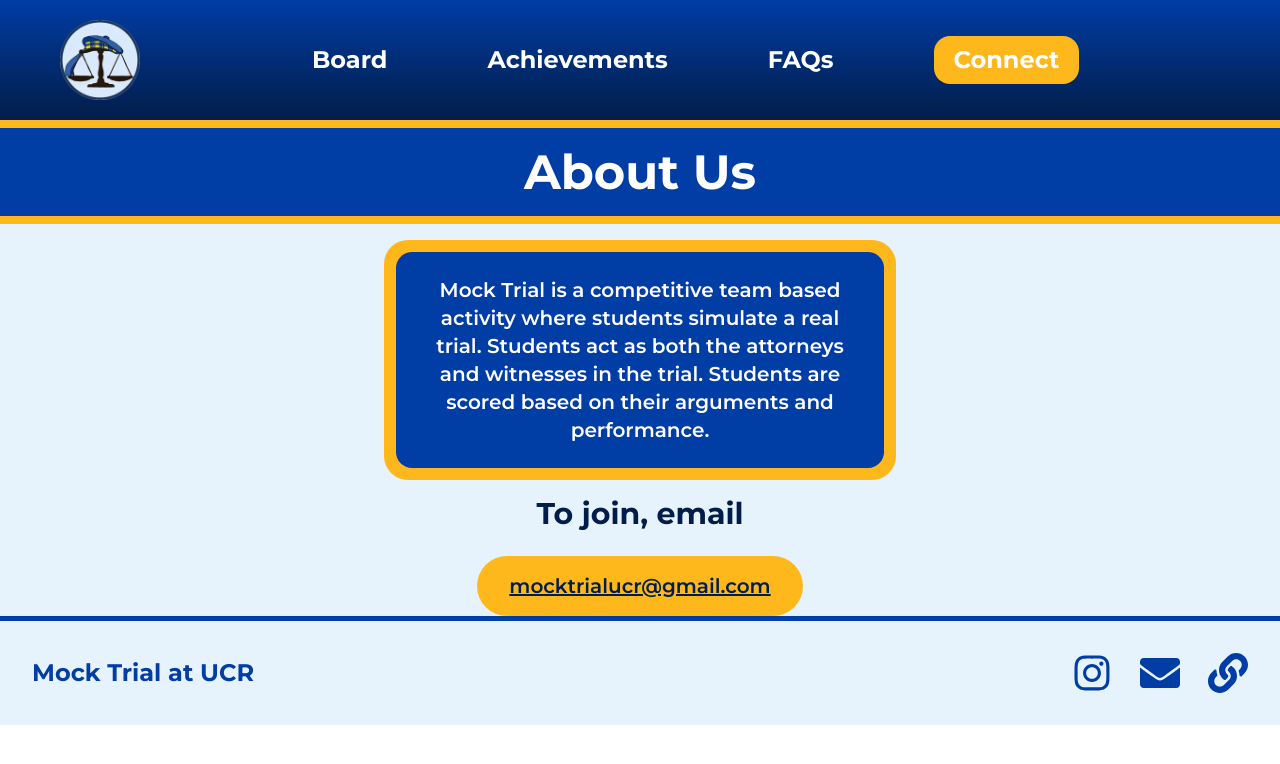
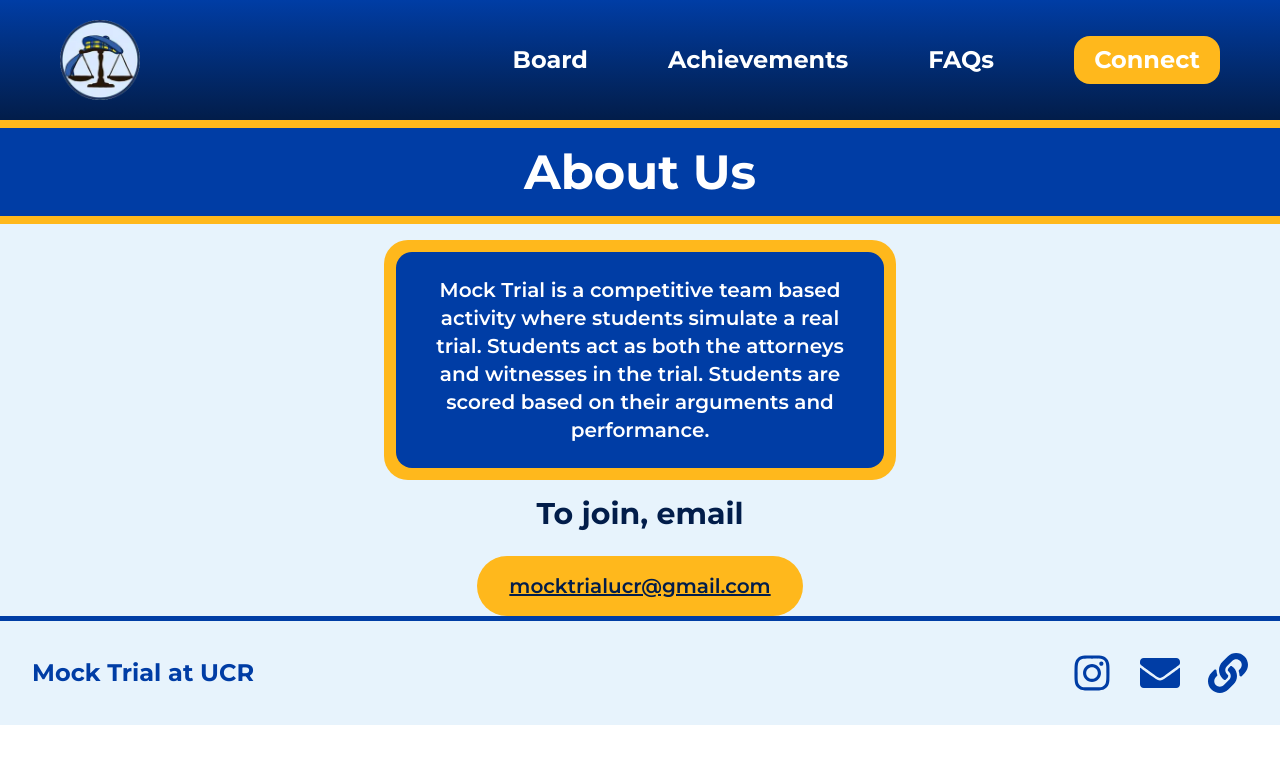
Before and after one commit to acm-ucr/mock-trial-website, a Next.js app: page / in a window 1280 px wide. Shown: the top 764 px of the page. Built offline with nearby package versions, Linux system fonts and the light colour scheme.

Commit message:
add color and small gap changes

```diff
--- a/src/app/globals.css
+++ b/src/app/globals.css
@@ -5,6 +5,7 @@
   --color-mocktrial-blue: #003da5;
   --color-mocktrial-yellow: #ffb81c;
   --color-mocktrial-lightblue: #e7f3fc;
+  --color-mocktrial-paleblue: #cee0ff;
   --color-mocktrial-darkblue: #021d4a;
   --color-mocktrial-seablue: #9cc1ff;
   --font-mocktrial-montserrat: "Montserrat";
--- a/src/components/NavBar.tsx
+++ b/src/components/NavBar.tsx
@@ -16,8 +16,8 @@ const Navbar = () => {
 
   return (
     <>
-      <div className="from-mocktrial-darkblue to-mocktrial-blue font-mocktrial-montserrat relative hidden bg-gradient-to-t p-5 md:flex">
-        <div className="ml-2 flex-shrink-0 md:ml-10">
+      <div className="from-mocktrial-darkblue to-mocktrial-blue font-mocktrial-montserrat relative hidden w-full items-center justify-between bg-gradient-to-t p-5 md:flex">
+        <div className="flex-shrink-0 md:ml-10">
           <Link href="/">
             <Image
               src={mockLogo}
@@ -29,7 +29,7 @@ const Navbar = () => {
           </Link>
         </div>
 
-        <div className="mr-2 ml-auto flex items-center justify-end gap-4 text-sm font-bold text-white md:ml-43 md:gap-4 md:text-xl lg:gap-25 lg:text-2xl">
+        <div className="flex items-center gap-4 text-sm font-bold text-white md:mr-10 md:gap-10 md:text-xl lg:gap-20 lg:text-2xl">
           {navigations.map(({ link, name }, index) => (
             <div key={index}>
               <Link
@@ -52,7 +52,7 @@ const Navbar = () => {
         </div>
       </div>
 
-      <div className="text-mocktrial-blue border-mocktrial-blue fixed bottom-8 left-1/2 z-50 flex w-[90%] max-w-md -translate-x-1/2 justify-around rounded-full border-4 bg-[#CEE0FF] py-3 md:hidden">
+      <div className="text-mocktrial-blue border-mocktrial-blue bg-mocktrial-paleblue fixed bottom-8 left-1/2 z-50 flex w-11/12 max-w-md -translate-x-1/2 justify-around rounded-full border-4 py-3 md:hidden">
         <Link href="/" className="flex flex-col items-center">
           <LiaHomeSolid size={20} />
           <div className="mt-1 text-xs font-semibold">HOME</div>
```
